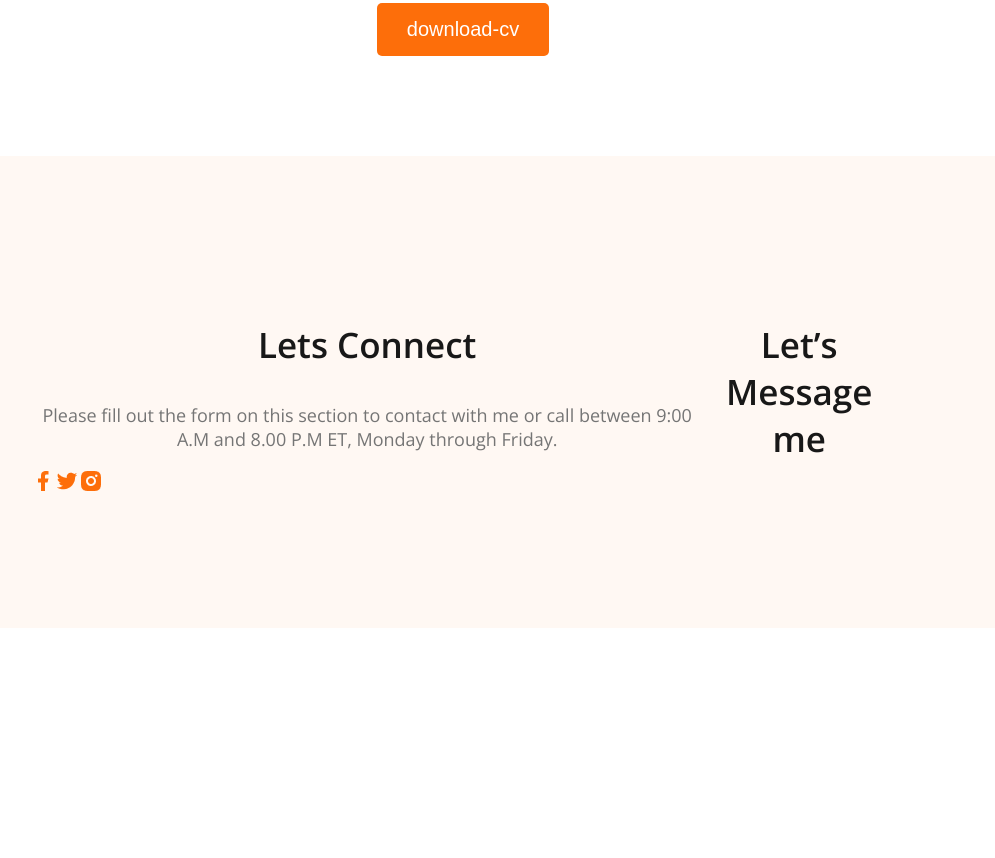
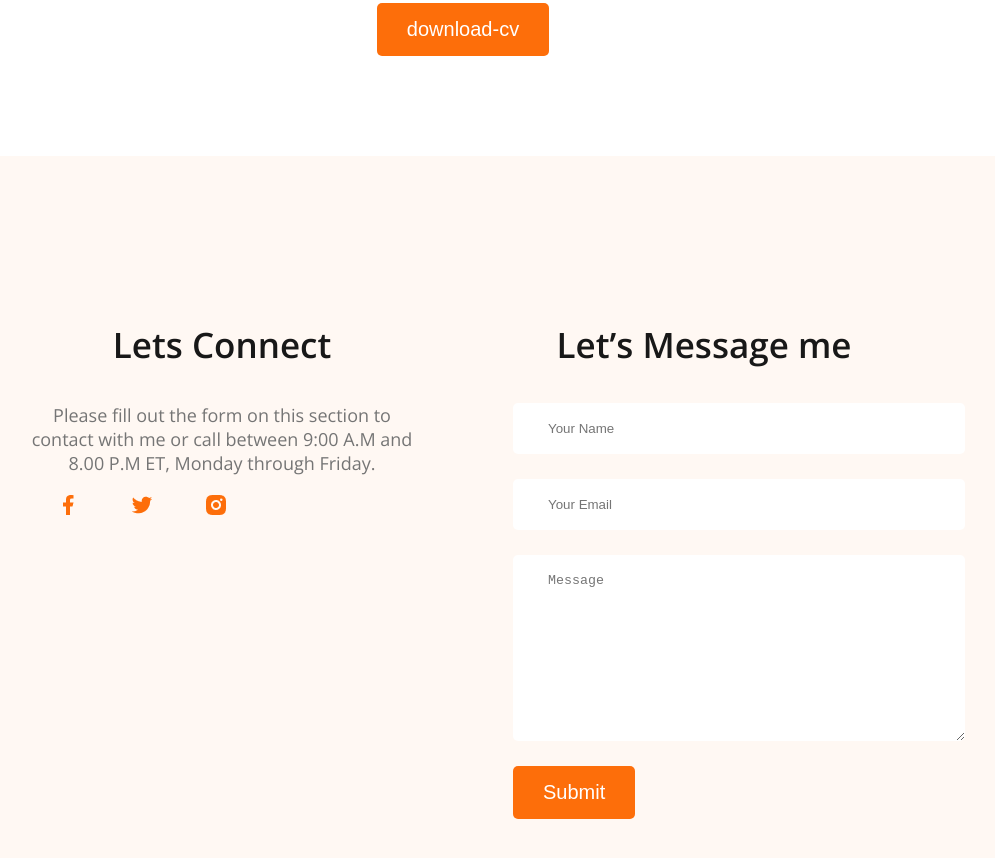
Before and after one commit to Atique7865/web-developer-portfolio, a plain HTML site: page index.html in a window 1280 px wide. Shown: the part 3055-3913 px from the top of the page, without its empty margins (177-1172 px from the left). Before the commit the page ends 3691 px from the top, so only its background shows below. Drawn offline with nearby package versions, Linux system fonts and the light colour scheme.

Commit message:
final add

```diff
--- a/index.html
+++ b/index.html
@@ -184,6 +184,13 @@
       <div class="footer-column">
 
          <h3 class="section-title">Let’s Message me</h3>
+         <form class="contact" action="">
+           <input type="text" placeholder="Your Name">
+           <input type="email" placeholder="Your Email" id="">
+           <textarea name="" placeholder="Message" id="" cols="30" rows="10"></textarea>
+           <input class="btn-primary"  type="submit" class="submit">
+
+         </form>
       </div>
 
 
--- a/styles/portfolio.css
+++ b/styles/portfolio.css
@@ -212,7 +212,31 @@ main section{
 footer{
 
     display: flex;
+    gap: 100px;
     background-color: #FFF8F3;
     margin-top: 100px;
     padding: 130px 200px;
 }
+.footer-column{
+
+    width: 50%;
+}
+.contact input[type="text"],  .contact input[type="email"],
+
+textarea {
+
+    display: block;
+    margin-bottom: 25px;
+    padding: 18px 35px;
+    color: #757575;
+    border-radius: 5px;
+    background-color: #FFF;
+    border: 0;
+    width: 100%;
+
+
+}
+.social-links a{
+   margin: 25px;
+
+}
```
